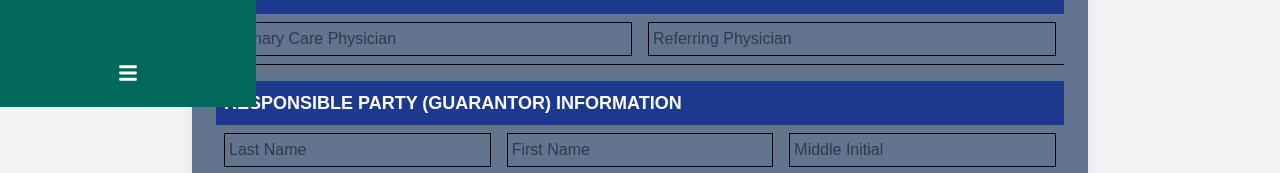
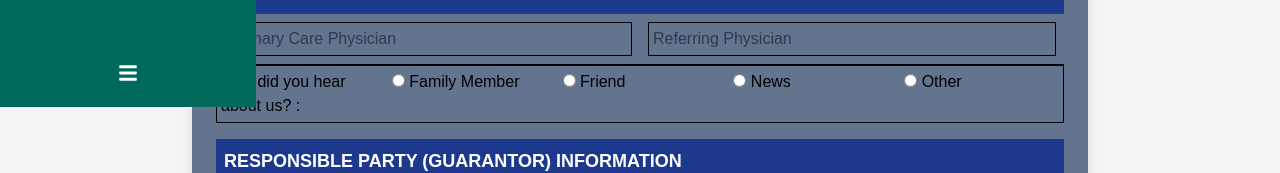
Before and after one commit to JoeyCollado/ehr, a Next.js app: page /pages/registration/personalInformation in a window 1280 px wide. Shown: the part 693-866 px from the top of the page. Built offline with nearby package versions, Linux system fonts and the light colour scheme; no server answers.

Commit message:
second part done

```diff
--- a/app/pages/registration/personalInformation/page.tsx
+++ b/app/pages/registration/personalInformation/page.tsx
@@ -52,6 +52,14 @@ const Page = () => {
           <input className="border p-1" placeholder="Primary Care Physician" />
           <input className="border p-1" placeholder="Referring Physician" />
         </div>
+        <div className="grid grid-cols-5 gap-4 border-b border p-1">
+          <h2>How did you hear about us? :</h2>
+          <label><input type="radio" name="status" /> Family Member</label>
+          <label><input type="radio" name="status" /> Friend</label>
+          <label><input type="radio" name="status" /> News</label>
+          <label><input type="radio" name="status" /> Other</label>
+        </div>
+ {/* Third part */}
         <h2 className="text-lg font-bold bg-blue-900 text-white p-2 mt-4">RESPONSIBLE PARTY (GUARANTOR) INFORMATION</h2>
         <div className="grid grid-cols-3 gap-4 border-b p-2">
           <input className="border p-1" placeholder="Last Name" />
```
